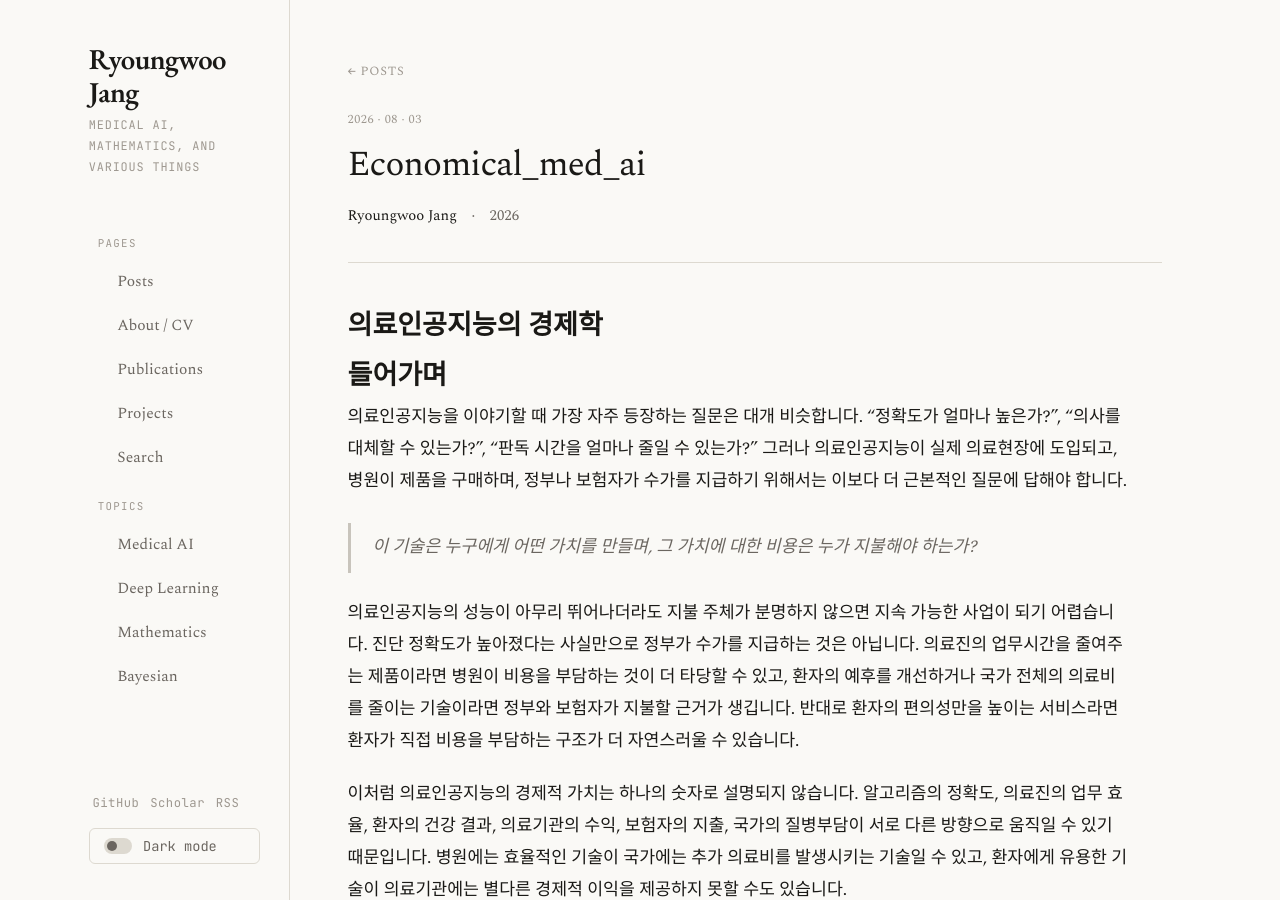
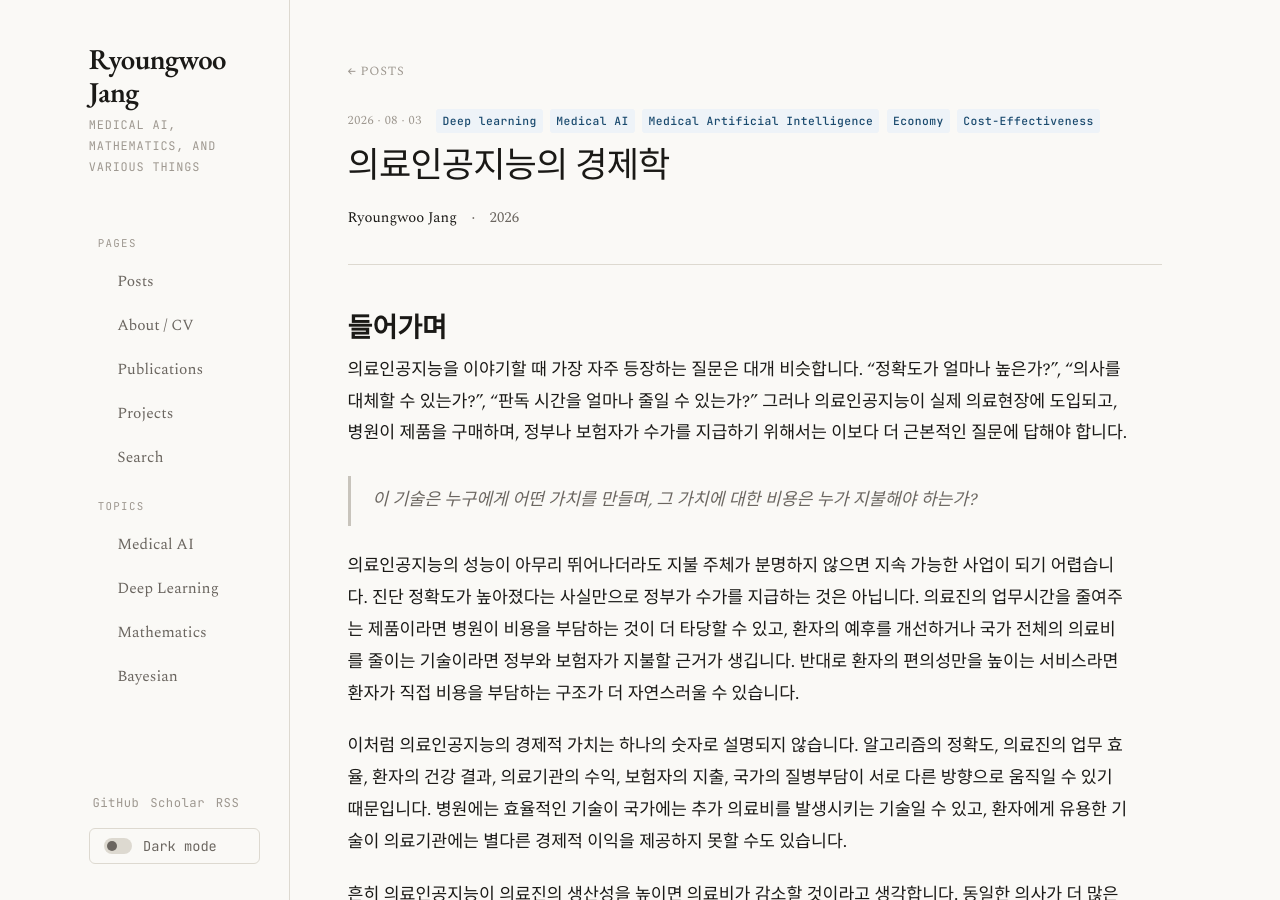
Before and after one commit to jryoungw/jryoungw.github.io, a Jekyll site: the page built from _posts/2026-08-03-economical_med_AI.md, in a window 1280 px wide and 900 px high. Built offline with Jekyll 4.4.1, drawn with Linux system fonts in a browser that asks for light colours; nearby versions of some CDN libraries; comment, search, counter and statistics services are not loaded.

Commit message:
Update 2026-08-03-economical_med_AI.md

```diff
--- a/_posts/2026-08-03-economical_med_AI.md
+++ b/_posts/2026-08-03-economical_med_AI.md
@@ -1,4 +1,14 @@
-# 의료인공지능의 경제학
+---
+title: "의료인공지능의 경제학"
+date: 2026-08-03
+tags:
+  - Deep learning
+  - Medical AI
+  - Medical Artificial Intelligence
+  - Economy
+  - Cost-Effectiveness
+use_math: true
+---
 
 # 들어가며
 
```
